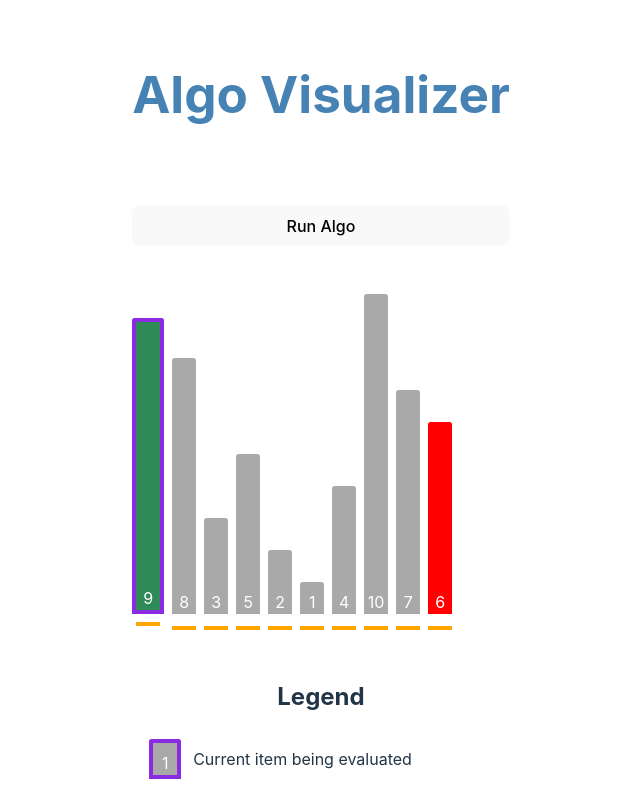
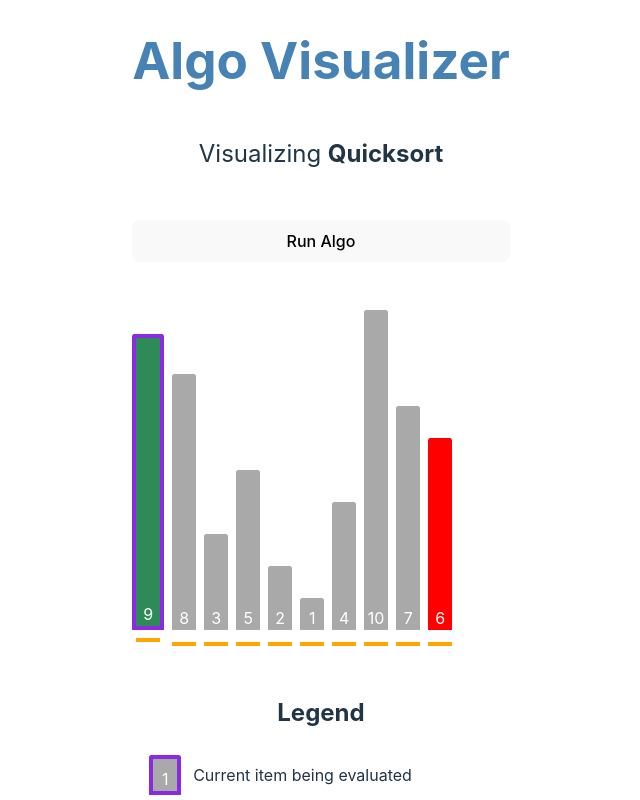
Before and after one commit to TBVanderley4545/the-one-that-visualizes-algorithms, a React (Vite) app: page / in a window 1280 px wide. Shown: the top 800 px of the page, without its empty margins (319-959 px from the left). Built offline with nearby package versions, Linux system fonts and the light colour scheme.

Commit message:
* Added a context for Algorithm name.

```diff
--- /dev/null
+++ b/src/modules/contexts/AlgorithmContext/index.ts
@@ -0,0 +1,10 @@
+import { createContext, Dispatch, SetStateAction } from "react";
+
+type ContextProps = {
+  algorithmName?: string;
+  setAlgorithmName?: Dispatch<SetStateAction<string>>;
+};
+
+const AlgorithmContext = createContext<ContextProps>({});
+
+export default AlgorithmContext;
--- a/src/modules/core/components/PageHeadline/index.tsx
+++ b/src/modules/core/components/PageHeadline/index.tsx
@@ -1,11 +1,22 @@
+import { useContext } from "react";
 import styles from "./style.module.scss";
+import AlgorithmContext from "@/modules/contexts/AlgorithmContext";
 
 type Props = {
   text: string;
 };
 
-const PageHeadline = (props: Props) => (
-  <h1 className={styles.headline}>{props.text}</h1>
-);
+const PageHeadline = (props: Props) => {
+  const algoContext = useContext(AlgorithmContext);
+
+  return (
+    <>
+      <h1 className={styles.headline}>{props.text}</h1>
+      <h2 className={styles.subheadline}>
+        Visualizing <strong>{algoContext.algorithmName}</strong>
+      </h2>
+    </>
+  );
+};
 
 export default PageHeadline;
--- a/src/modules/core/components/PageHeadline/style.module.scss
+++ b/src/modules/core/components/PageHeadline/style.module.scss
@@ -1,3 +1,9 @@
 .headline {
   color: steelblue;
+  margin: 0;
 }
+
+.subheadline {
+  font-weight: 400;
+  margin: 0;
+}
--- a/src/modules/pages/Visualizer/index.tsx
+++ b/src/modules/pages/Visualizer/index.tsx
@@ -2,13 +2,19 @@ import QuickSort from "@/modules/algorithms/components/QuickSort";
 import Legend from "@/modules/core/components/Legend";
 import PageHeadline from "@/modules/core/components/PageHeadline";
 import styles from "./style.module.scss";
+import AlgorithmContext from "@/modules/contexts/AlgorithmContext";
+import { useState } from "react";
 
 const Visualizer = () => {
+  const [algorithmName, setAlgorithmName] = useState("Quicksort");
+
   return (
     <div className={styles.container}>
-      <PageHeadline text={"Algo Visualizer"} />
-      <QuickSort />
-      <Legend />
+      <AlgorithmContext.Provider value={{ algorithmName, setAlgorithmName }}>
+        <PageHeadline text={"Algo Visualizer"} />
+        <QuickSort />
+        <Legend />
+      </AlgorithmContext.Provider>
     </div>
   );
 };
```
